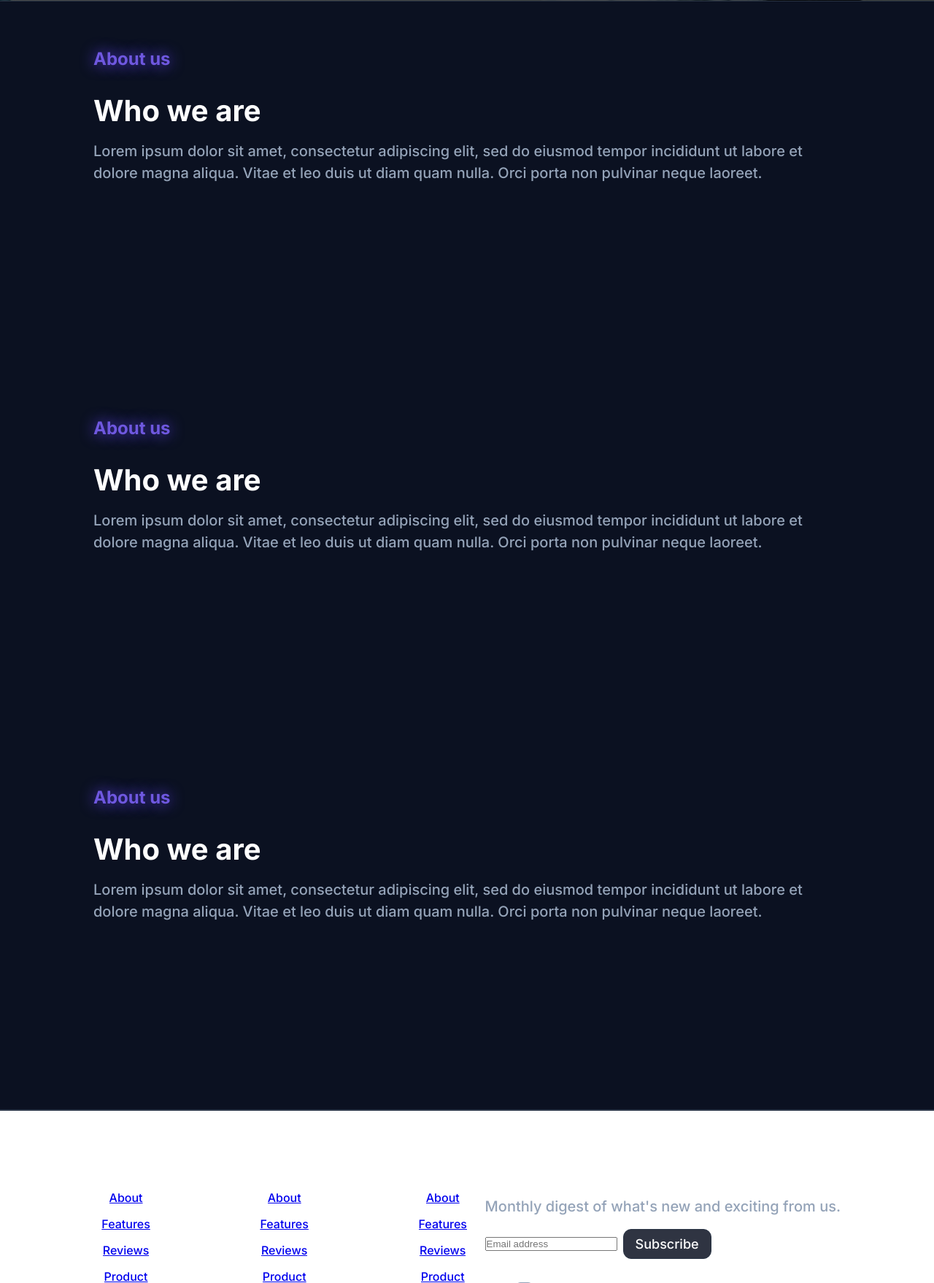
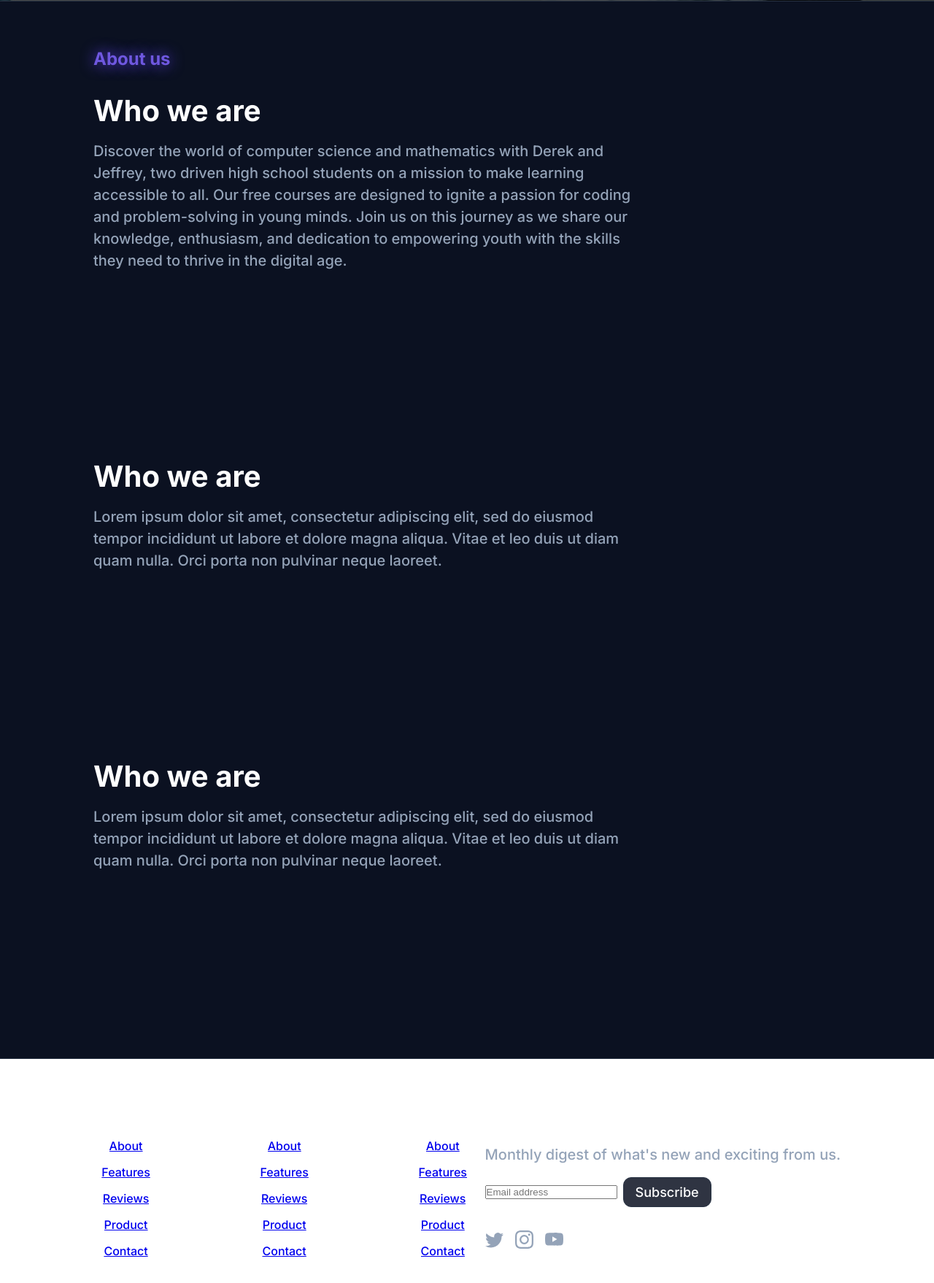
Before and after one commit to clementhart999/clementhart999.github.io, a Flask app: page / in a window 1280 px wide. Shown: the part 765-2523 px from the top of the page at 73% size. Run offline with Flask 3, Linux system fonts and the light colour scheme.

Commit message:
About us

```diff
--- a/templates/index.html
+++ b/templates/index.html
@@ -37,23 +37,19 @@
     </section>
     <section class="flex col left gap-32 primary border-top">
       <h6 class="title">About us</h6>
+      <div class="flex col gap-256" style="max-width:750px;">
+        <div class="flex left col gap-16">
+          <h3>Who we are</h3>
+          <p>Discover the world of computer science and mathematics with Derek and Jeffrey, two driven high school students on a mission to make learning accessible to all. Our free courses are designed to ignite a passion for coding and problem-solving in young minds. Join us on this journey as we share our knowledge, enthusiasm, and dedication to empowering youth with the skills they need to thrive in the digital age.</p>
+        </div>
         <div class="flex left col gap-16">
           <h3>Who we are</h3>
           <p>Lorem ipsum dolor sit amet, consectetur adipiscing elit, sed do eiusmod tempor incididunt ut labore et dolore magna aliqua. Vitae et leo duis ut diam quam nulla. Orci porta non pulvinar neque laoreet.</p>
         </div>
-    </section>
-    <section class="flex col left gap-32 primary">
-      <h6 class="title">About us</h6>
         <div class="flex left col gap-16">
           <h3>Who we are</h3>
           <p>Lorem ipsum dolor sit amet, consectetur adipiscing elit, sed do eiusmod tempor incididunt ut labore et dolore magna aliqua. Vitae et leo duis ut diam quam nulla. Orci porta non pulvinar neque laoreet.</p>
         </div>
-    </section>
-    <section class="flex col left gap-32 primary border-bottom">
-      <h6 class="title">About us</h6>
-      <div class="flex left col gap-16">
-        <h3>Who we are</h3>
-        <p>Lorem ipsum dolor sit amet, consectetur adipiscing elit, sed do eiusmod tempor incididunt ut labore et dolore magna aliqua. Vitae et leo duis ut diam quam nulla. Orci porta non pulvinar neque laoreet.</p>
       </div>
     </section>
     <section class="secondary border-top">
```
Lines whose indentation alone changed are shown as unchanged.
